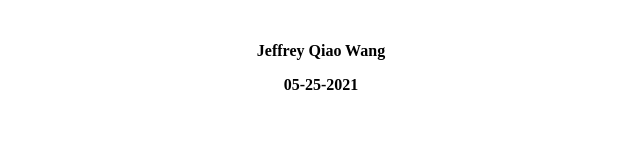
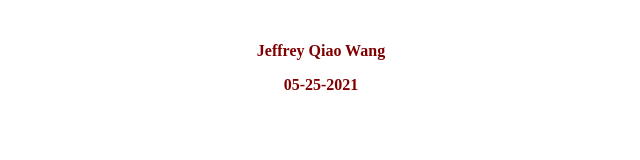
Before and after one commit to jq-jeffrey/jqw.me, a plain HTML site: page index.html in a window 1280 px wide. Shown: the whole page, without its empty margins (319-959 px from the left). Drawn offline with Linux system fonts and the light colour scheme.

Commit message:
Update index.html

```diff
--- a/index.html
+++ b/index.html
@@ -7,11 +7,11 @@ h4 {
   }
 p {
   text-align: center;
-  color: black;
+  color: #800000;
   }
 div {
   text-align: center;
-  color: black;
+  color: #800000;
   }
 
 
```
